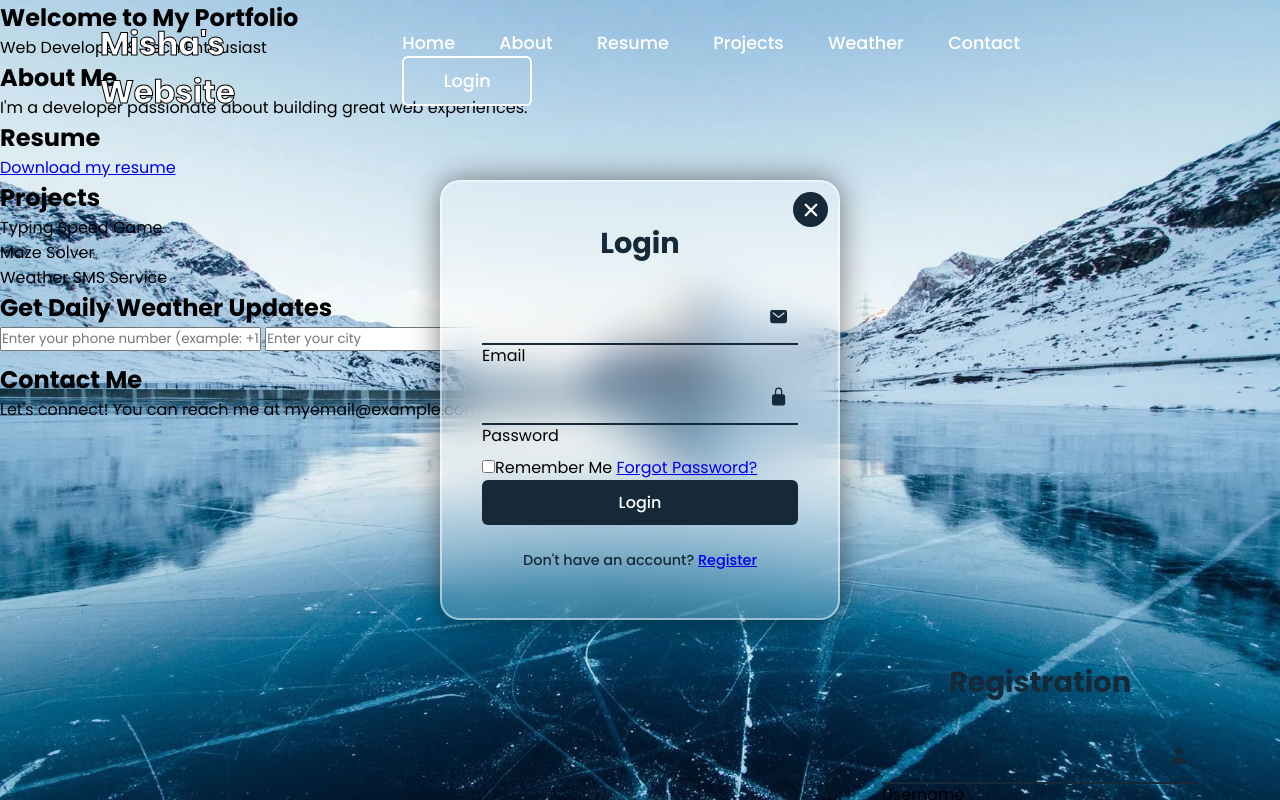
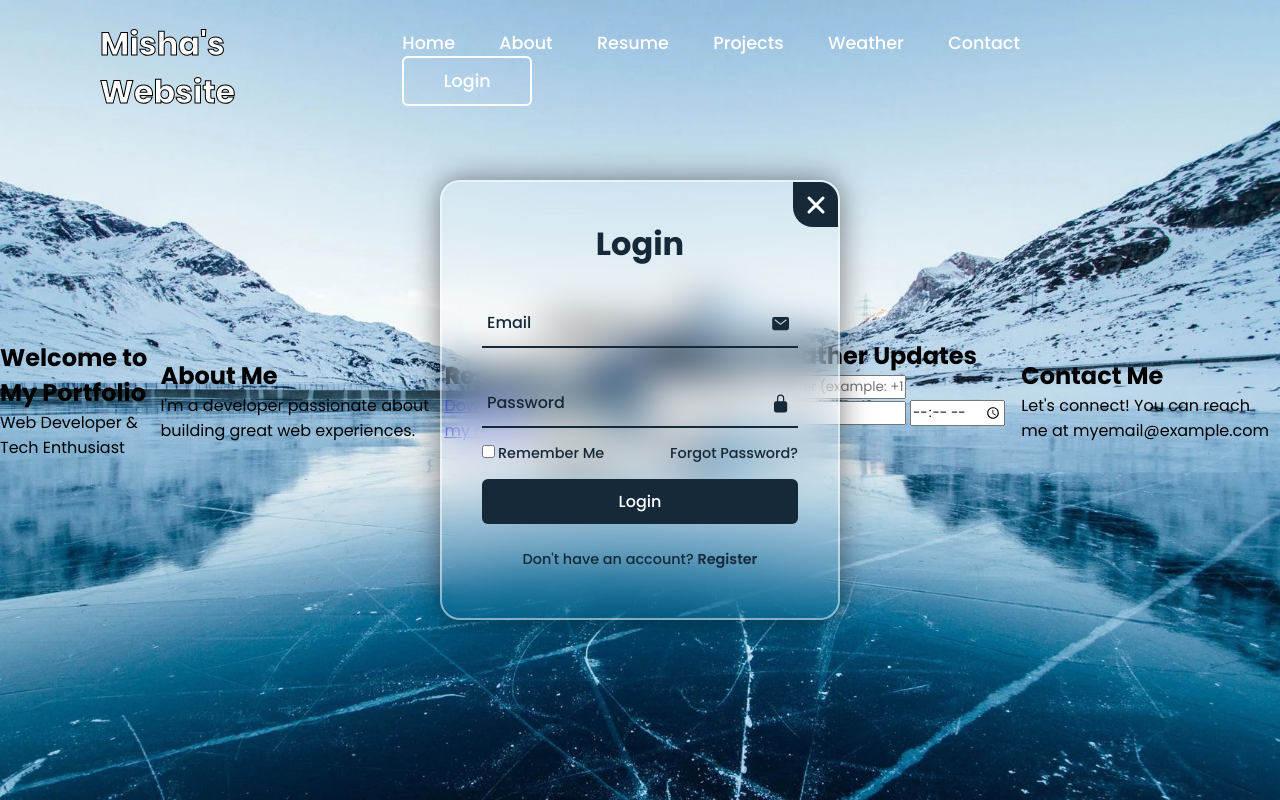
Before and after one commit to MishaZoubarev/website, a website: page public/index.html in a window 1280 px wide. Both pictures are taken after a click on the button "Login". Drawn offline with nearby package versions, Linux system fonts and the light colour scheme.

Commit message:
Reversed styles.css

```diff
--- a/public/styles.css
+++ b/public/styles.css
@@ -8,20 +8,22 @@
 }
 
 body {
+    display: flex;
+    justify-content: center;
+    align-items: center;
     min-height: 100vh;
     background: url('wp8552676.webp') no-repeat;
     background-size: cover;
     background-position: center;
-    scroll-behavior: smooth;
 }
 
-/* ===== HEADER NAVIGATION ===== */
-header {
+header{
     position: fixed;
     top: 0;
     left: 0;
     width: 100%;
     padding: 20px 100px;
+    /* background: red; */
     display: flex;
     justify-content: space-between;
     align-items: center;
@@ -35,7 +37,7 @@ header {
     -webkit-text-stroke: 1px black;
 }
 
-.navigation a {
+.navigation a{
     position: relative;
     font-size: 1.1em;
     color: #fff;
@@ -63,7 +65,7 @@ header {
     transform: scaleX(1);
 }
 
-.navigation .btnLogin-popup {
+.navigation .btnLogin-popup{
     width: 130px;
     height: 50px;
     background: transparent;
@@ -83,25 +85,27 @@ header {
     color: #162938;
 }
 
-/* ===== LOGIN / REGISTER POPUP ===== */
 .wrapper {
-    position: fixed;
-    top: 50%;
-    left: 50%;
+    position: relative;
     width: 400px;
     height: 440px;
-    background: rgba(255, 255, 255, 0.2);
-    border: 2px solid rgba(255, 255, 255, 0.5);
+    background: transparent;
+    border: 2px solid rgba(255, 255, 255, .5);
     border-radius: 20px;
     backdrop-filter: blur(20px);
     box-shadow: 0 0 30px rgba(0, 0, 0, .5);
-    transform: translate(-50%, -50%) scale(0);
+    display: flex;
+    justify-content: center;
+    align-items: center;
+    overflow: hidden;
+    transform: scale(0);
     transition: transform .5s ease, height .2s ease;
+    position: fixed;
     z-index: 100;
 }
 
 .wrapper.active-popup {
-    transform: translate(-50%, -50%) scale(1);
+    transform: scale(1);
 }
 
 .wrapper.active {
@@ -111,6 +115,7 @@ header {
 .wrapper .form-box {
     width: 100%;
     padding: 40px;
+
 }
 
 .wrapper .form-box.login {
@@ -118,7 +123,7 @@ header {
     transform: translateX(0);
 }
 
-.wrapper.active .form-box.login {
+.wrapper.active .form-box.login{
     transition: none;
     transform: translateX(-400px);
 }
@@ -136,26 +141,26 @@ header {
 
 .wrapper .icon-close {
     position: absolute;
-    top: 10px;
-    right: 10px;
-    width: 35px;
-    height: 35px;
+    top: 0;
+    right: 0;
+    width: 45px;
+    height: 45px;
     background: #162938;
-    font-size: 1.5em;
+    font-size: 2em;
     color: #fff;
     display: flex;
     justify-content: center;
     align-items: center;
-    border-radius: 50%;
+    border-bottom-left-radius: 20px;
     cursor: pointer;
     z-index: 1;
 }
 
 .form-box h2 {
-    font-size: 1.8em;
+    font-size: 2em;
     color: #162938;
     text-align: center;
-    margin-bottom: 20px;
+
 }
 
 .input-box {
@@ -166,7 +171,26 @@ header {
     margin: 30px 0;
 }
 
-.input-box input {
+.input-box label{
+    position: absolute;
+    top: 50%;
+    left: 5px;
+    transform: translateY(-50%);
+    font-size: 1em;
+    color: #162938;
+    font-weight: 500;
+    pointer-events: none;
+    transition: .5s;
+
+}
+
+.input-box input:focus~label,
+.input-box input:valid~label{
+    top: -5px;
+
+}
+
+.input-box input{
     width: 100%;
     height: 100%;
     background: transparent;
@@ -176,14 +200,41 @@ header {
     color: #162938;
     font-weight: 600;
     padding: 0 35px 0 5px;
+
 }
 
-.input-box .icon {
+.input-box .icon{
     position: absolute;
-    right: 10px;
+    right: 8px;
     font-size: 1.2em;
     color: #162938;
-    line-height: 50px;
+    line-height: 57px;
+}
+
+.remember-forgot{
+    font-size: .9em;
+    color:#162938;
+    font-weight: 500;
+    margin: -15px 0 15px;
+    display: flex;
+    justify-content: space-between;
+
+}
+
+.remember-forgot label input{
+    accent-color: #162938;
+    margin-right: 3px;
+}
+
+.remember-forgot a{
+    color: #162938;
+    text-decoration: none;
+
+}
+
+.remember-forgot a:hover {
+    text-decoration: underline;
+
 }
 
 .btn {
@@ -207,7 +258,34 @@ header {
     margin: 25px 0 10px;
 }
 
-/* ===== WEATHER APP SECTION ===== */
+.login-register p a {
+    color: #162938;
+    text-decoration: none;
+    font-weight: 600;
+}
+
+.login-register p a:hover {
+    text-decoration: underline;
+
+}
+
+
+
+
+
+
+.sms-container h2 {
+    font-size: 1.8em;
+    font-weight: bold;
+
+    text-shadow:
+        -1px -1px 0px black,
+         1px -1px 0px black,
+        -1px  1px 0px black,
+         1px  1px 0px black;
+    color: white;
+}
+
 .sms-container {
     width: 350px;
     background: rgba(255, 255, 255, 0.2);
@@ -216,19 +294,9 @@ header {
     backdrop-filter: blur(10px);
     text-align: center;
     color: white;
+    margin-top: 30px;
     border: 2px solid rgba(255, 255, 255, 0.3);
     box-shadow: 0 4px 10px rgba(0, 0, 0, 0.2);
-}
-
-.sms-container h2 {
-    font-size: 1.8em;
-    font-weight: bold;
-    text-shadow:
-        -1px -1px 0px black,
-         1px -1px 0px black,
-        -1px  1px 0px black,
-         1px  1px 0px black;
-    color: white;
 }
 
 .sms-container input,
```
